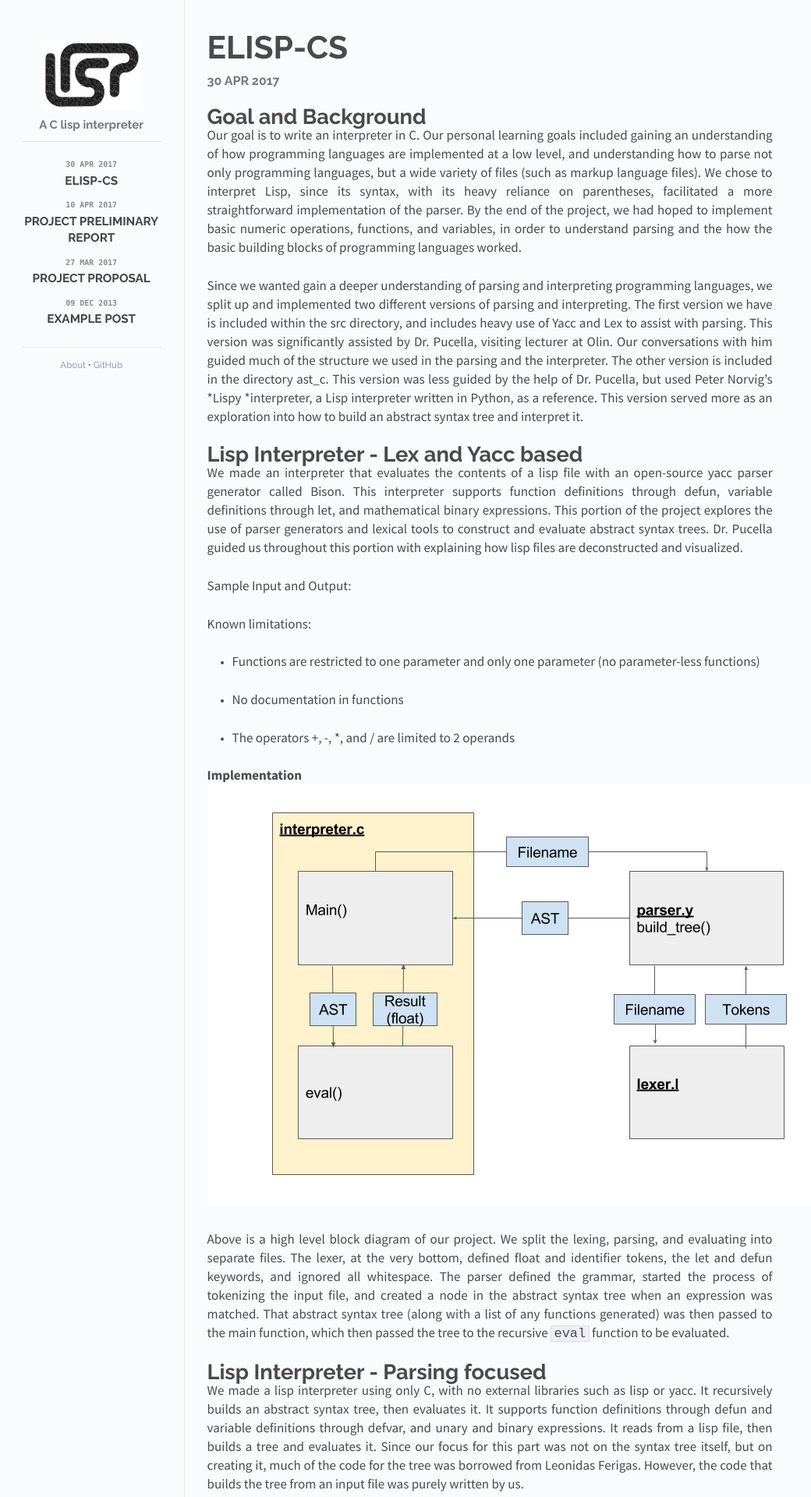
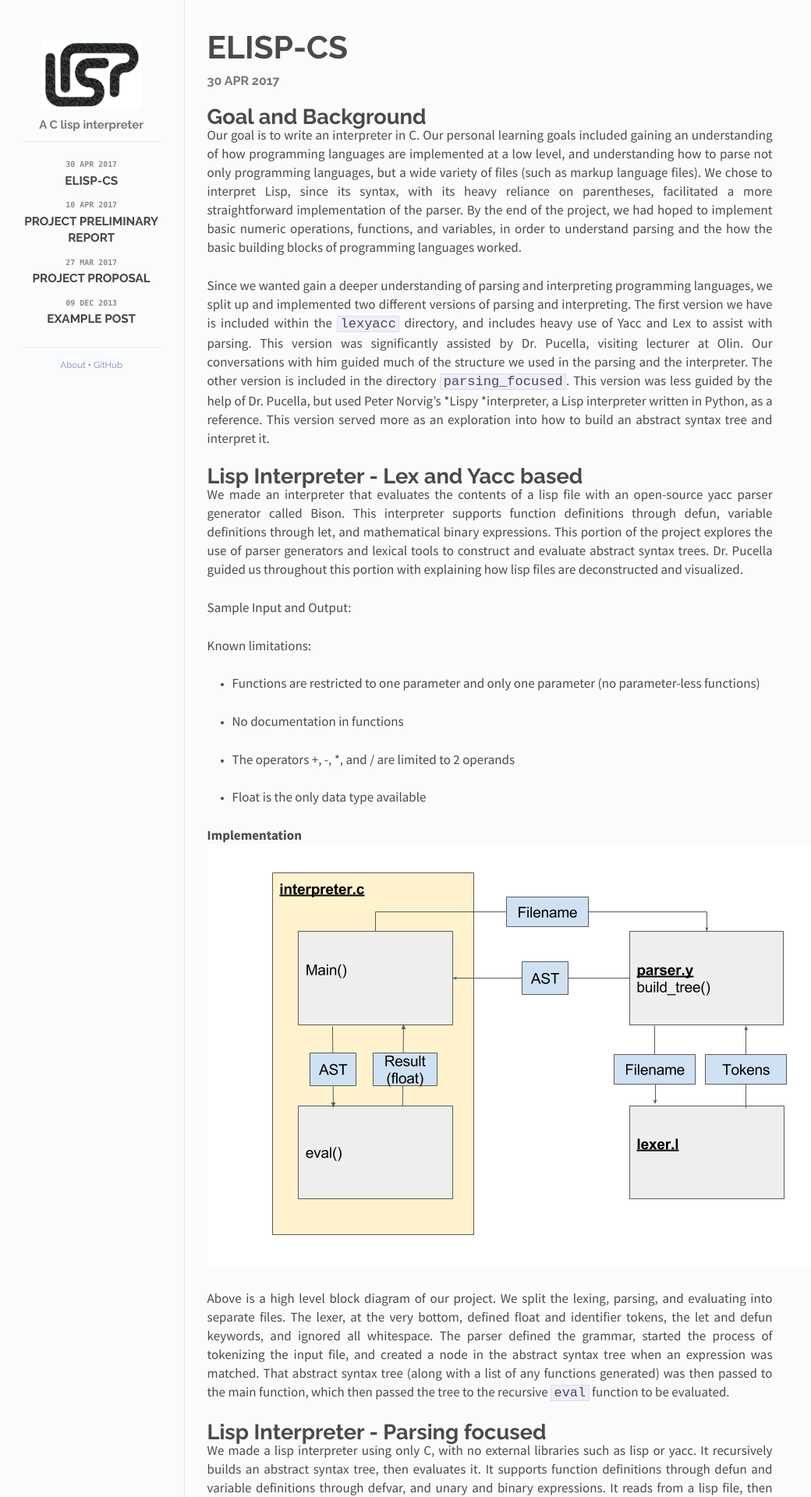
Before and after one commit to kuannie1/SoftSysEccentricEucalyptus, a Jekyll site: the page built from docs/_posts/2017-04-30-eLISP-Cs.md, in a window 1280 px wide. Shown: the top 1920 px of the page at 78% size, without its empty margins (122-1162 px from the left). Built offline with Jekyll 4.4.1, drawn with Linux system fonts in a browser that asks for light colours; some of the changed lines change nothing that is shown; some of the changed text lies outside the part shown.

Commit message:
Update/Create 2017-04-30-eLISP-Cs.md

````diff
--- a/docs/_posts/2017-04-30-eLISP-Cs.md
+++ b/docs/_posts/2017-04-30-eLISP-Cs.md
@@ -2,7 +2,6 @@
 title: eLISP-Cs
 layout: post
 permalink: /eLISP-Cs/
-cover: cover.jpg
 date:   2017-04-30 12:00:00
 categories: posts
 source-id: 1oKZ7hCTr_D9rOoWEyee8ANtBtfWQYGjwUxBCEpMIeyQ
@@ -12,7 +11,7 @@
 
 Our goal is to write an interpreter in C. Our personal learning goals included gaining an understanding of how programming languages are implemented at a low level, and understanding how to parse not only programming languages, but a wide variety of files (such as markup language files). We chose to interpret Lisp, since its syntax, with its heavy reliance on parentheses, facilitated a more straightforward implementation of the parser. By the end of the project, we had hoped to implement basic numeric operations, functions, and variables, in order to understand parsing and the how the basic building blocks of programming languages worked.
 
-Since we wanted gain a deeper understanding of parsing and interpreting programming languages, we split up and implemented two different versions of parsing and interpreting. The first version we have is included within the src directory, and includes heavy use of Yacc and Lex to assist with parsing. This version was significantly assisted by Dr. Pucella, visiting lecturer at Olin. Our conversations with him guided much of the structure we used in the parsing and the interpreter. The other version is included in the directory ast_c. This version was less guided by the help of Dr. Pucella, but used Peter Norvig's *Lispy *interpreter, a Lisp interpreter written in Python, as a reference. This version served more as an exploration into how to build an abstract syntax tree and interpret it.
+Since we wanted gain a deeper understanding of parsing and interpreting programming languages, we split up and implemented two different versions of parsing and interpreting. The first version we have is included within the `lexyacc` directory, and includes heavy use of Yacc and Lex to assist with parsing. This version was significantly assisted by Dr. Pucella, visiting lecturer at Olin. Our conversations with him guided much of the structure we used in the parsing and the interpreter. The other version is included in the directory `parsing_focused`. This version was less guided by the help of Dr. Pucella, but used Peter Norvig's *Lispy *interpreter, a Lisp interpreter written in Python, as a reference. This version served more as an exploration into how to build an abstract syntax tree and interpret it.
 
 # **Lisp Interpreter -  Lex and Yacc based**
 
@@ -27,6 +26,8 @@
 * No documentation in functions
 
 * The operators +, -, *, and / are limited to 2 operands
+
+* Float is the only data type available
 
 **Implementation**
 ![image alt text]({{ site.url }}/public/AE3ZMRHAeKoAmyl3LQeg_img_0.png)
@@ -43,15 +44,11 @@
 
 ( defun func2 ( a b c ) ( + a b ) )
 
-```
-
-```lisp
-
 ( func2 5 7 9 )
 
 ```
 
-* answer: 12
+* output: 12
 
 ```lisp
 
@@ -59,7 +56,7 @@
 
 ```
 
-* answer: 35
+* output: 35
 
 ```lisp
 
@@ -67,29 +64,29 @@
 
 ```
 
-* answer: 17
+* output: 17
 
 ( * 2 x )
 
-* answer: 34
+* output: 34
 
 ( * ( + 7 ( - 9 3 ) ) 15 )
 
-* answer: 195
+* output: 195
 
 ( defun func3 ( ) ( 18 ) )
 
 ( func3 )
 
-* answer: 18
+* output: 18
 
 ( if t 4 5 )
 
-* answer: 4
+* output: 4
 
 ( if nil 4 5 )
 
-* answer: 5
+* output: 5
 
 Known limitations:
 
@@ -111,32 +108,41 @@
 
 [Annie Ku](https://github.com/kuannie1), [Margo Crawford](https://github.com/Margaretmcrawf), [Nathan Yee](https://github.com/NathanYee), [Serena Chen](https://github.com/poosomooso)
 
-# **Getting Started**
+## **Getting Started**
 
-1. Install git and type this in the command line
+## ```bash
 
-`git clone https://github.com/kuannie1/SoftSysEccentricEucalyptus.git`
+## git clone https://github.com/kuannie1/SoftSysEccentricEucalyptus.git
+sudo apt-get install flex bison
 
-## Additional step for using the lex and yacc based interpreter
+## ```
 
-1. Install Bison by typing this in the command line
+## **Usage**
 
-`sudo apt-get install flex bison`
+### **Using the Lex and Yacc based interpreter**
 
-# **Usage**
+## ```bash
 
-## Using the Lex and Yacc-based interpreter
+## cd SoftSysEccentricEucalyptus/lexyacc
 
-`cd SoftSysEccentricEucalyptus/src`
+## make interpreter
 
-`Make interpreter`
+## ./interpreter <lisp file>
 
-`./interpreter test.lisp`
+## ```
 
-## Using the parsing focused interpreter
+## There is a test lisp file included in the directory, called `test.lisp`.
 
-`cd SoftSysEccentricEucalyptus/ast_c`
+### **Using the parsing focused interpreter**
 
-`make interpreter`
+## ```bash
 
-`./interpreter sample.lisp`
+## cd SoftSysEccentricEucalyptus/parsing_focused
+
+## make interpreter
+
+## ./interpreter <lisp file>
+
+## ```
+
+## There is a test lisp file included in the directory, called `sample.lisp`.
````
